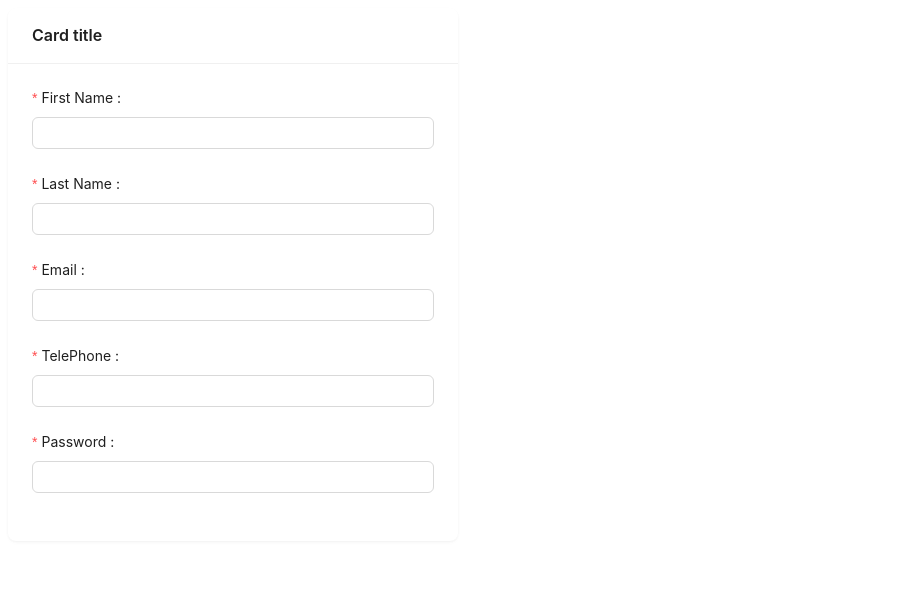
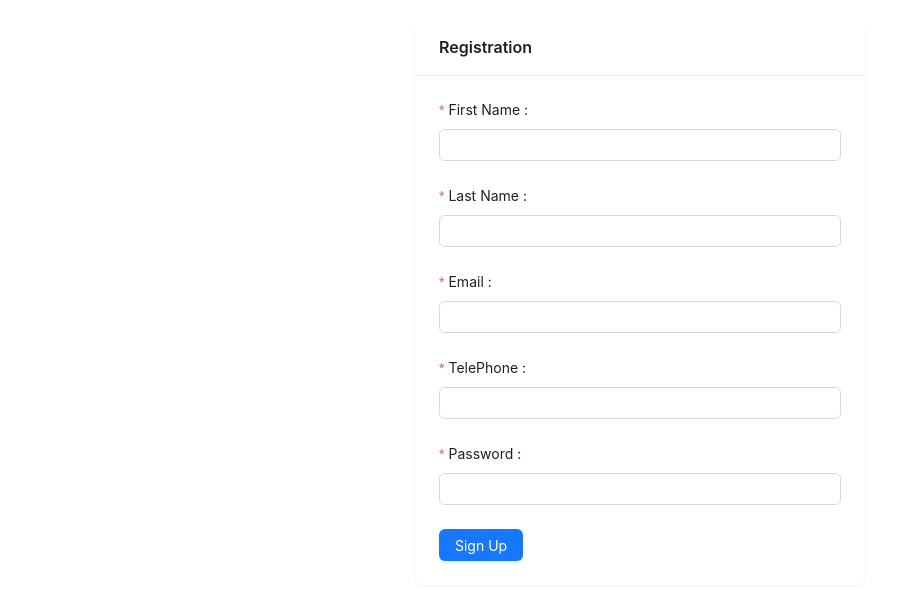
Before and after one commit to jibonrahaman/Orebi-Dashboard, a React app: page /registration in a window 1280 px wide. Shown: the top 602 px of the page, without its empty margins (0-920 px from the left). Built offline with nearby package versions, Linux system fonts and the light colour scheme; the HTML template or start-up script is replaced by a standard one.

Commit message:
registration button onsubmit onclick function call

```diff
--- a/pages/Registration.jsx
+++ b/pages/Registration.jsx
@@ -9,13 +9,18 @@ import { Card } from 'antd';
 
 export default function Registration() {
     const [componentDisabled, setComponentDisabled] = useState(true);
+    const handleOnSubmit  = ()=>{
+        console.log("okk");
+    }
     return (
         <>
           <Card
-    title="Card title"
+    title="Registration"
     bordered={false}
     style={{
       width: 450,
+      margin:"auto",
+      marginTop: '20px'
     }}
   >
     <Form
@@ -71,7 +76,7 @@ export default function Registration() {
                     ]}>
                     <Input name='password' />
                 </Form.Item>
-
+                <Button onClick={handleOnSubmit} type='primary' >Sign Up</Button>
             </Form>
   </Card>
 
```
